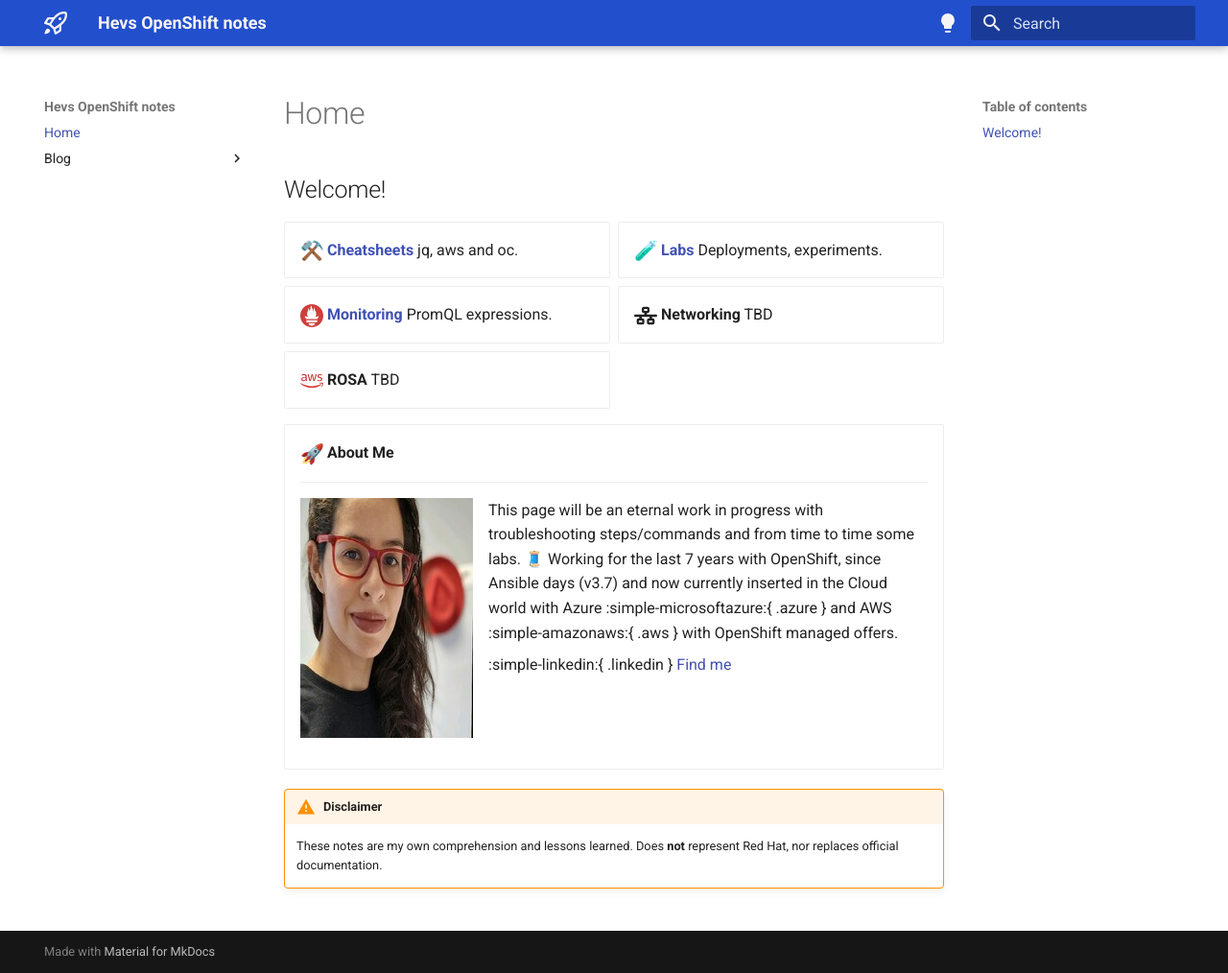
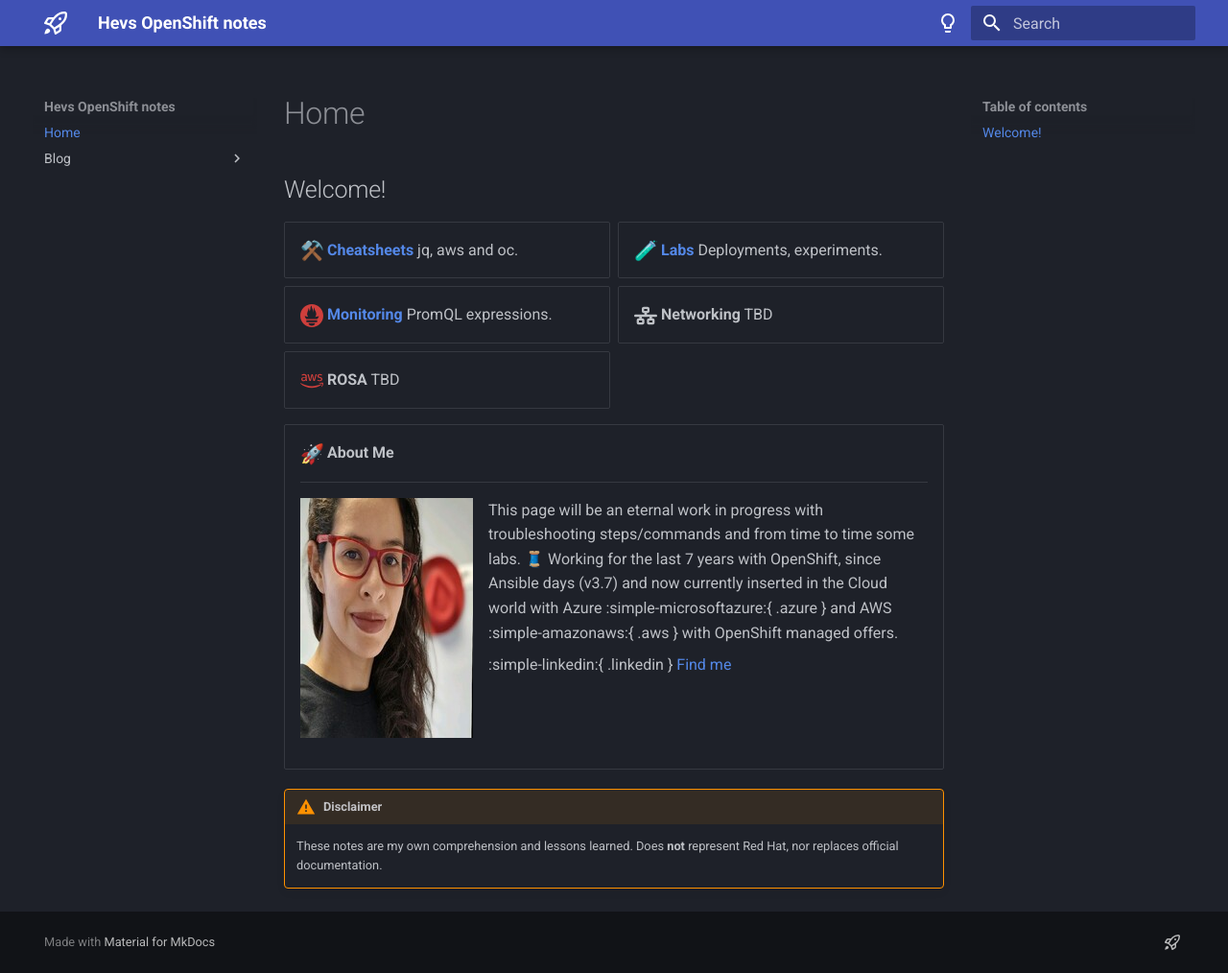
Before and after one commit to ehvs/notes, an MkDocs documentation site: the page built from docs/index.md, in a window 1280 px wide and 1014 px high. Shown: the whole window at 96% size. Built offline with MkDocs 1.6.1 and Material for MkDocs 9.7.7, drawn with Linux system fonts in a browser that asks for light colours; emoji names are drawn with the system emoji font.

```diff
--- a/docs/stylesheets/extra.css
+++ b/docs/stylesheets/extra.css
@@ -9,9 +9,11 @@
 .azure {
     color:#224fcc
 }
+
 .aws {
     color: #ce3f3c
 }
+
 .linkedin {
     color: #0e76a8
 }
--- a/mkdocs.yml
+++ b/mkdocs.yml
@@ -6,7 +6,7 @@ theme:
     - content.tabs.link
   palette:
     # Palette toggle for dark mode
-    - media: "(prefers-color-scheme: dark)"
+    - media: "(prefers-color-scheme: light)"
       scheme: slate
       toggle:
         icon: material/lightbulb-outline
@@ -20,6 +20,10 @@ theme:
     logo: octicons/rocket-16
 extra_css:
   - stylesheets/extra.css
+extra:
+  social:
+    - icon: octicons/rocket-16
+      link: https://hevs.cloud
 plugins:
   - blog:
       post_url_format: "{categories}/{slug}"
@@ -28,6 +32,9 @@ plugins:
       categories_toc: true
   - search
   - tags
+  - social:
+      cards: true
+      cards_layout: default/invert
 markdown_extensions:
   - pymdownx.highlight:
       anchor_linenums: true
```
Also changed, not shown: 1 other file.
